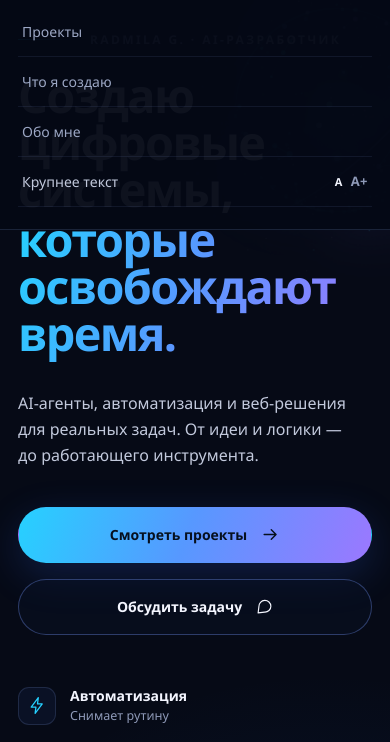
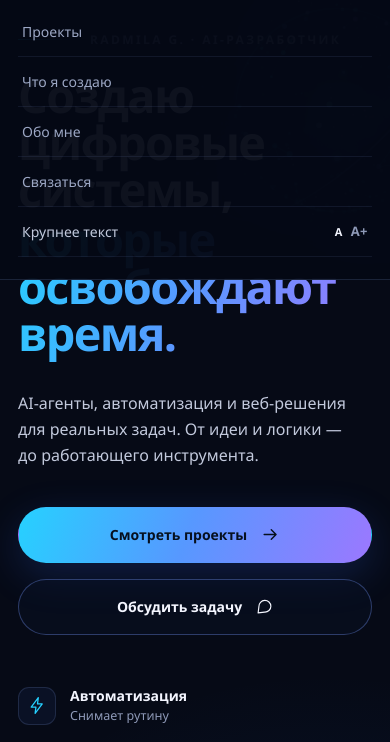
Before and after one commit to Radmila555/radmila-ai-portfolio, a website built with Vite: page index.html in a window 390 px wide. Both pictures are taken after a click on the button "Открыть меню". Shown: the part 82-824 px from the top of the page. Built offline with nearby package versions, Linux system fonts and the light colour scheme; animation ran at ten frames a second.

Commit message:
checkpoint: add contact to mobile menu

```diff
--- a/index.html
+++ b/index.html
@@ -38,6 +38,7 @@
         <a href="#projects" data-ru="Проекты" data-en="Projects">Проекты</a>
         <a href="#services" data-ru="Что я создаю" data-en="What I build">Что я создаю</a>
         <a href="#about" data-ru="Обо мне" data-en="About">Обо мне</a>
+        <a class="mobile-nav-contact" href="#contact" data-ru="Связаться" data-en="Contact">Связаться</a>
         <button class="text-size-mobile" type="button" aria-label="Крупнее текст: выключено" aria-pressed="false" data-text-size-toggle>
           <span data-ru="Крупнее текст" data-en="Larger text">Крупнее текст</span>
           <span class="text-size-state" aria-hidden="true"><span>A</span><span>A+</span></span>
--- a/src/styles.css
+++ b/src/styles.css
@@ -241,6 +241,10 @@ section[id], main[id], .project-group h3[id] {
   transform: scaleX(1);
 }
 
+.main-nav .mobile-nav-contact {
+  display: none;
+}
+
 .header-actions {
   display: flex;
   align-items: center;
@@ -1485,6 +1489,10 @@ body.demo-open { overflow: hidden; }
   .main-nav a {
     padding: 13px 4px;
     border-bottom: 1px solid rgba(127, 155, 220, 0.1);
+  }
+
+  .main-nav .mobile-nav-contact {
+    display: inline-flex;
   }
 
   .main-nav a::after {
```
